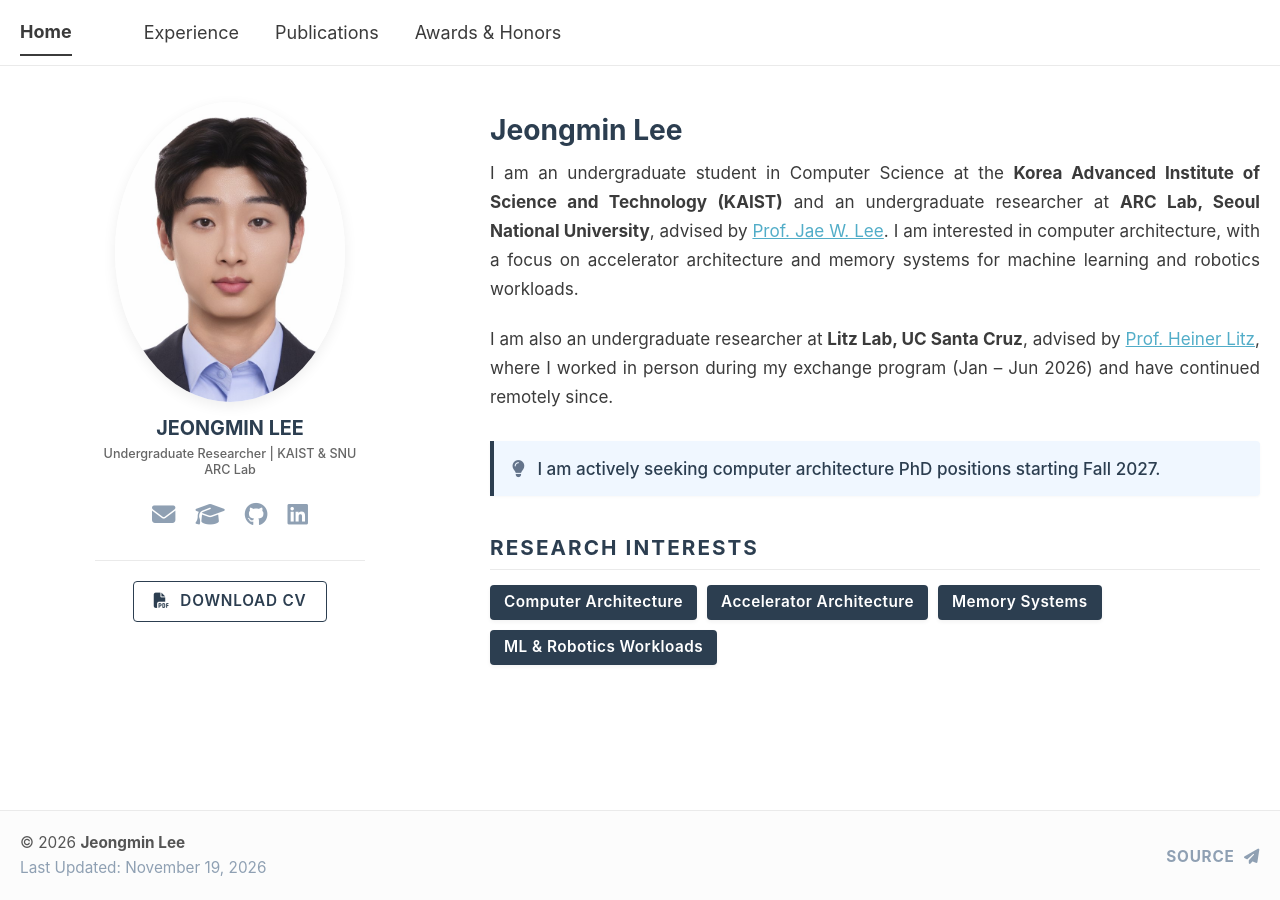
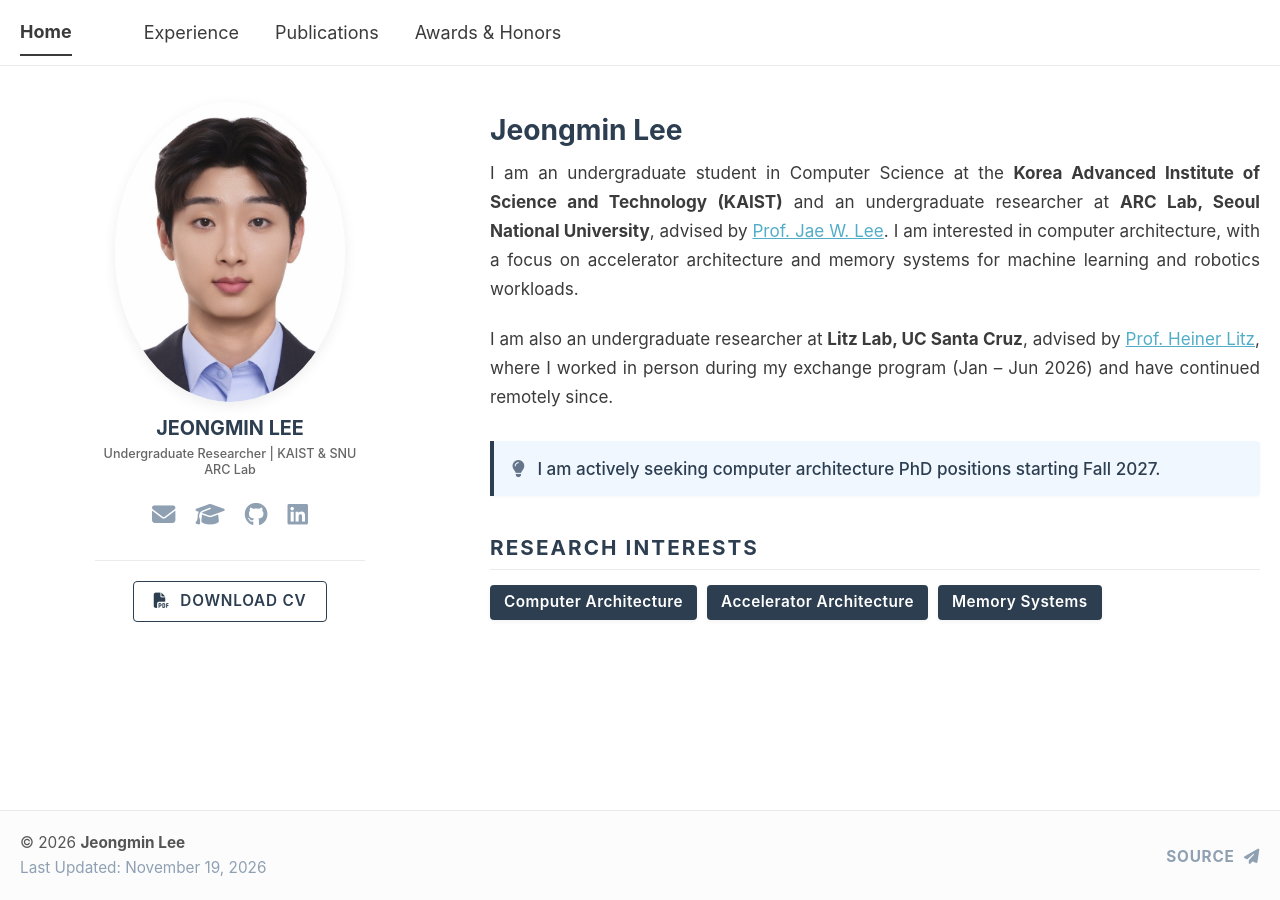
Before and after one commit to jeongminl/jeongminl.github.io, a Jekyll site: the page built from _pages/about.md, in a window 1280 px wide. Built offline with Jekyll 4.4.1, drawn with Linux system fonts in a browser that asks for light colours.

Commit message:
Remove ML & Robotics Workloads research-interest pill
Co-Authored-By: Claude Opus 5.5 <noreply@anthropic.com>

```diff
--- a/_pages/about.md
+++ b/_pages/about.md
@@ -29,7 +29,6 @@ redirect_from:
   <span class="pill">Computer Architecture</span>
   <span class="pill">Accelerator Architecture</span>
   <span class="pill">Memory Systems</span>
-  <span class="pill">ML &amp; Robotics Workloads</span>
   {% comment %}<span class="pill">Systems for ML</span>
   <span class="pill">Heterogeneous Memory</span>{% endcomment %}
 </div>
```
